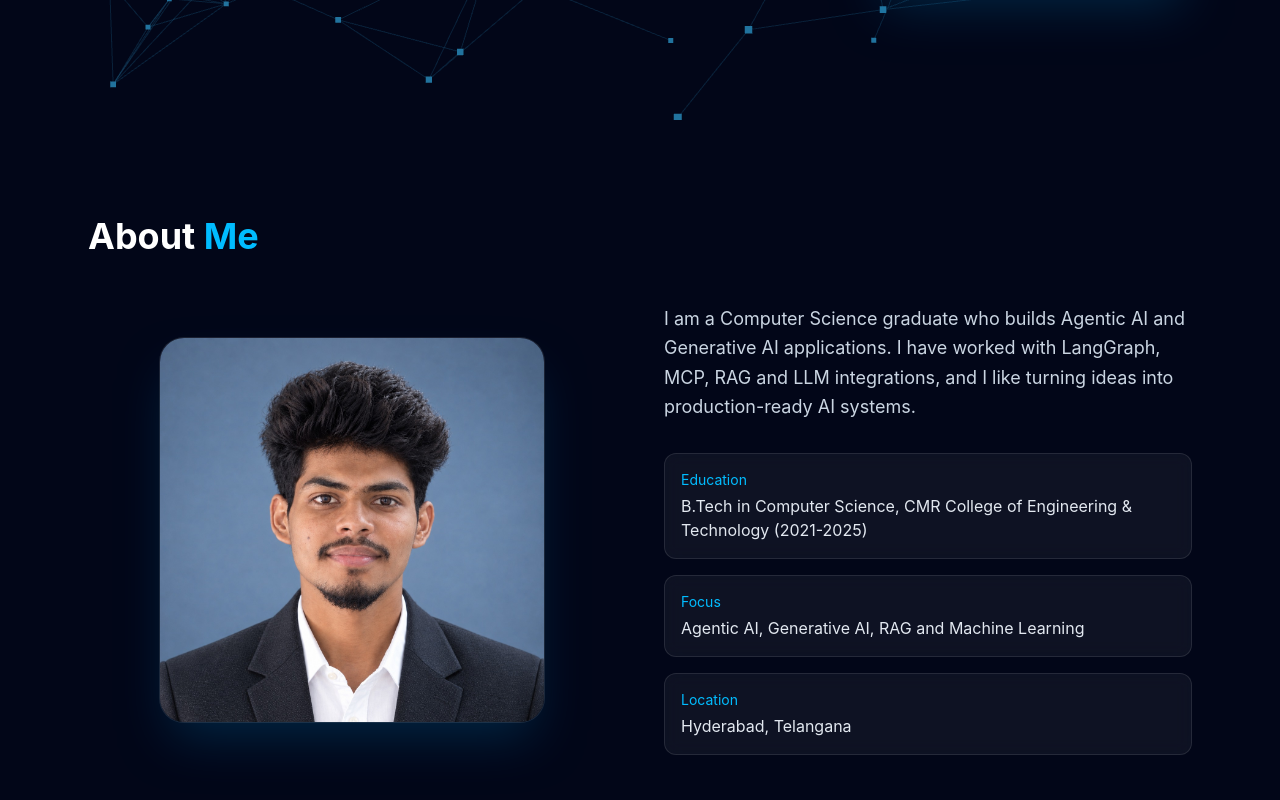
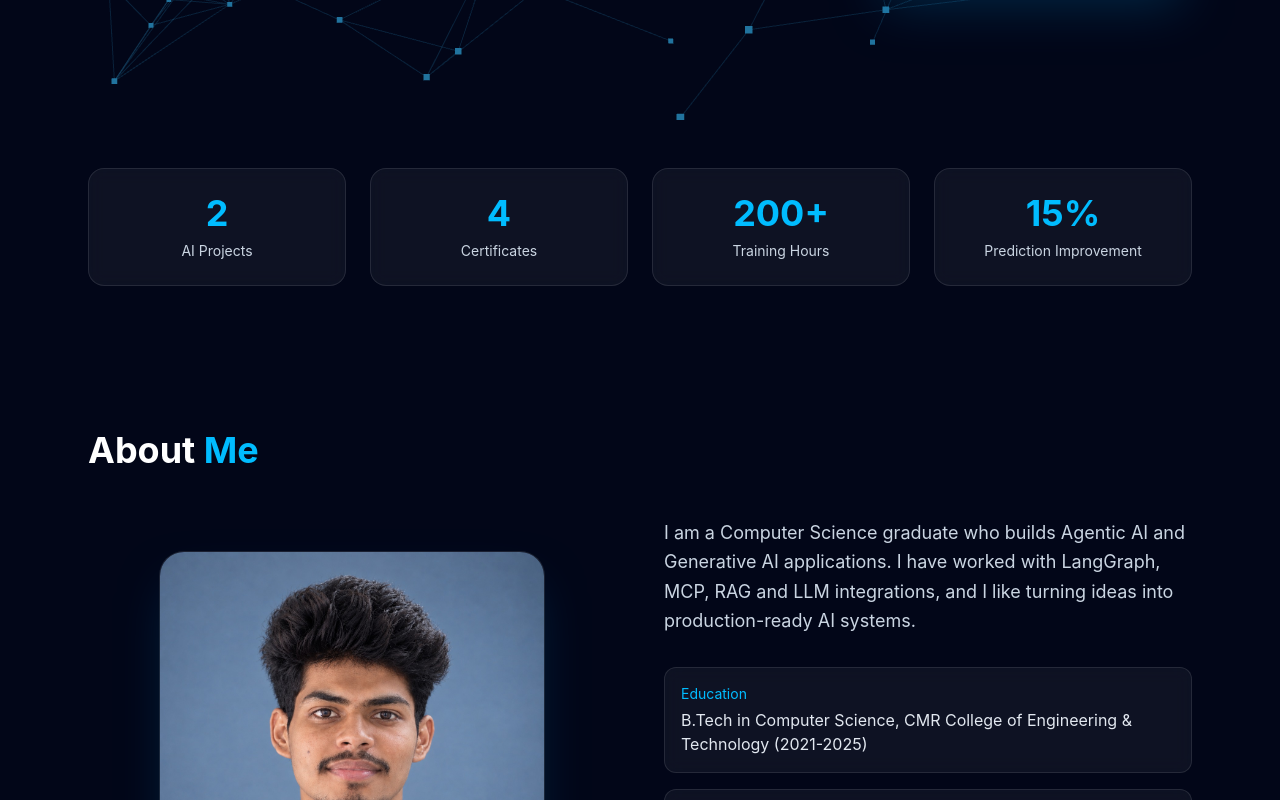
Before and after one commit to preetham2708/portfolio, a React app: page / in a window 1280 px wide. Shown: the part 680-1480 px from the top of the page. Built offline with nearby package versions, Linux system fonts and the light colour scheme; the HTML template or start-up script is replaced by a standard one.

Commit message:
Add stats counters

```diff
--- a/src/App.tsx
+++ b/src/App.tsx
@@ -6,6 +6,7 @@ import Navbar from './components/Navbar'
 import Reveal from './components/Reveal'
 import NeuralBackground from './components/NeuralBackground'
 import Hero from './sections/Hero'
+import Stats from './sections/Stats'
 import About from './sections/About'
 import Projects from './sections/Projects'
 import Skills from './sections/Skills'
@@ -38,6 +39,7 @@ function App() {
           <Hero />
         </div>
       </div>
+      <Reveal><Stats /></Reveal>
       <Reveal><About /></Reveal>
       <Reveal><Projects /></Reveal>
       <Reveal><Skills /></Reveal>
--- /dev/null
+++ b/src/sections/Stats.tsx
@@ -0,0 +1,61 @@
+import { useEffect, useRef } from 'react'
+import gsap from 'gsap'
+import { ScrollTrigger } from 'gsap/ScrollTrigger'
+
+gsap.registerPlugin(ScrollTrigger)
+
+const stats = [
+  { value: 2, suffix: '', label: 'AI Projects' },
+  { value: 4, suffix: '', label: 'Certificates' },
+  { value: 200, suffix: '+', label: 'Training Hours' },
+  { value: 15, suffix: '%', label: 'Prediction Improvement' },
+]
+
+function Stats() {
+  const refs = useRef<(HTMLSpanElement | null)[]>([])
+
+  useEffect(() => {
+    const ctx = gsap.context(() => {
+      stats.forEach((stat, i) => {
+        const el = refs.current[i]
+        if (!el) return
+        const counter = { n: 0 }
+        gsap.to(counter, {
+          n: stat.value,
+          duration: 2,
+          ease: 'power2.out',
+          scrollTrigger: { trigger: el, start: 'top 90%', once: true },
+          onUpdate: () => {
+            el.textContent = Math.round(counter.n) + stat.suffix
+          },
+        })
+      })
+    })
+    return () => ctx.revert()
+  }, [])
+
+  return (
+    <section className="mx-auto max-w-6xl px-6 py-12">
+      <div className="grid grid-cols-2 gap-6 md:grid-cols-4">
+        {stats.map((stat, i) => (
+          <div
+            key={stat.label}
+            className="rounded-2xl border border-white/10 bg-white/5 p-6 text-center backdrop-blur"
+          >
+            <span
+              ref={(el) => {
+                refs.current[i] = el
+              }}
+              className="text-4xl font-bold text-sky-400"
+            >
+              0{stat.suffix}
+            </span>
+            <p className="mt-2 text-sm text-slate-300">{stat.label}</p>
+          </div>
+        ))}
+      </div>
+    </section>
+  )
+}
+
+export default Stats
```
